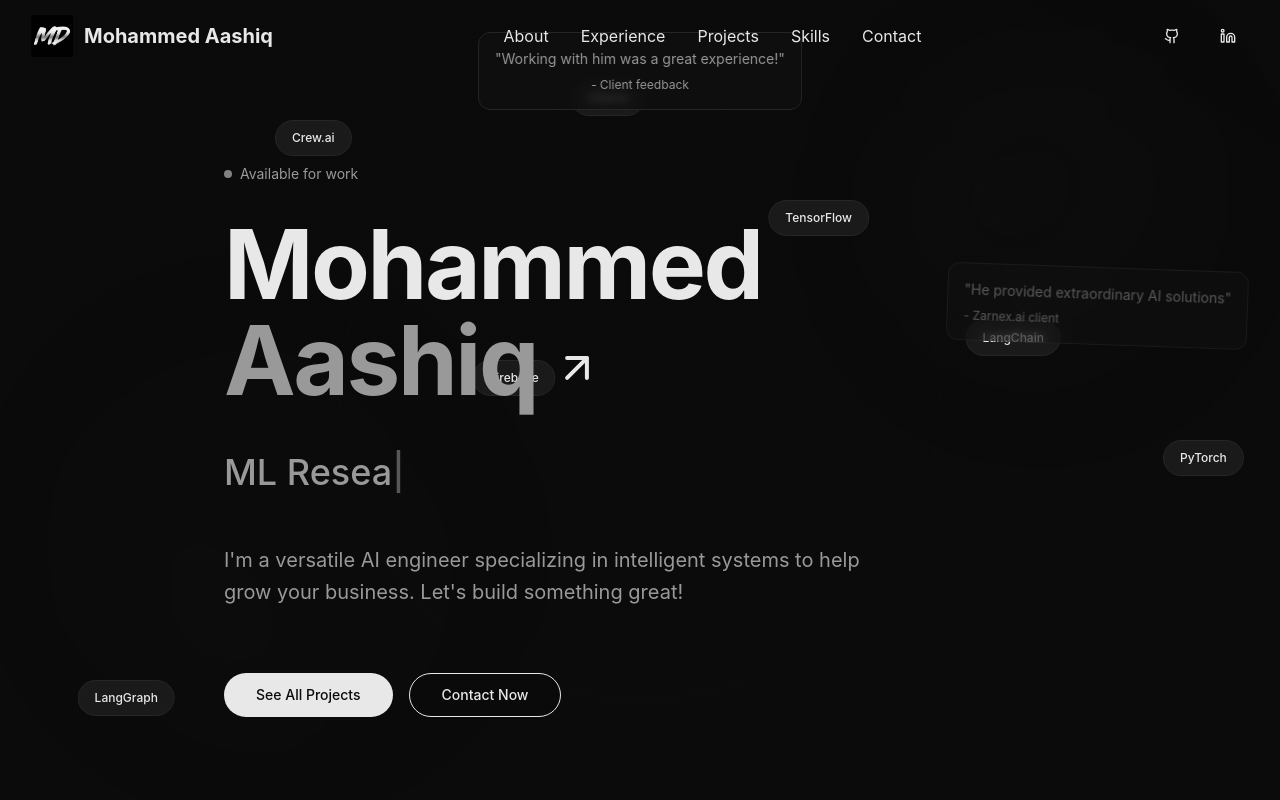
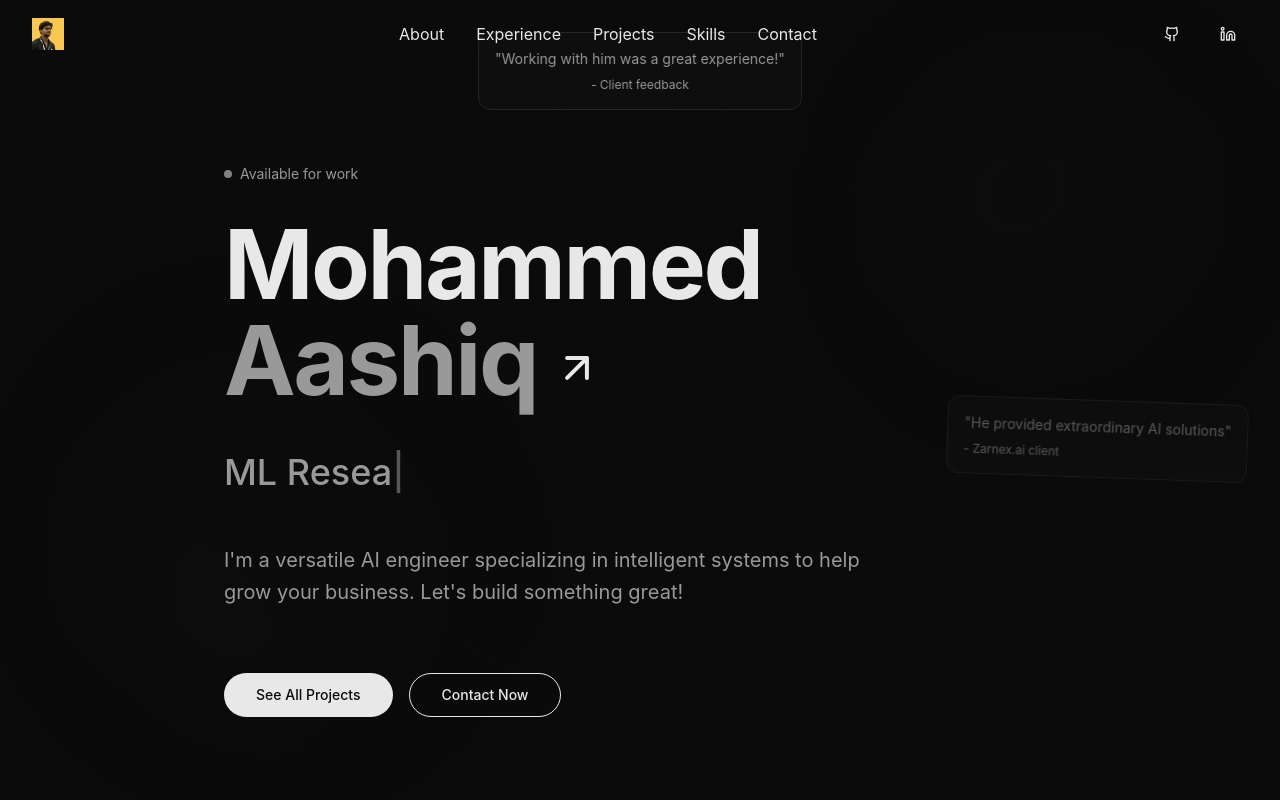
Before and after one commit to Imran200216/Imran-Portfolio-React, a React (Vite) app: page / in a window 1280 px wide. Shown: the top 800 px of the page. Built offline with nearby package versions, Linux system fonts and the light colour scheme.

Commit message:
Refactor:
Enhance hero section, adjust testimonial, and update navigation.

```diff
--- a/src/components/HeroSection.tsx
+++ b/src/components/HeroSection.tsx
@@ -47,6 +47,10 @@ export const HeroSection = () => {
     document.getElementById('contact')?.scrollIntoView({ behavior: 'smooth' });
   };
 
+  const scrollToAbout = () => {
+    document.getElementById('about')?.scrollIntoView({ behavior: 'smooth' });
+  };
+
   return (
     <section className="min-h-screen flex items-center justify-center relative overflow-hidden pt-20">
       {/* Testimonials at top */}
@@ -65,20 +69,8 @@ export const HeroSection = () => {
         <div className="absolute top-1/2 left-1/2 transform -translate-x-1/2 -translate-y-1/2 w-[600px] h-[600px] border border-border/10 rounded-full"></div>
       </div>
 
-      {/* Floating AI Technologies */}
-      <div className="absolute inset-0 overflow-hidden pointer-events-none">
-        <div className="floating-tech tech-1">Ollama</div>
-        <div className="floating-tech tech-2">TensorFlow</div>
-        <div className="floating-tech tech-3">LangChain</div>
-        <div className="floating-tech tech-4">PyTorch</div>
-        <div className="floating-tech tech-5">Vertex AI</div>
-        <div className="floating-tech tech-6">LangGraph</div>
-        <div className="floating-tech tech-7">Crew.ai</div>
-        <div className="floating-tech tech-8">Firebase</div>
-      </div>
-
-      {/* Floating testimonial card on right */}
-      <div className="absolute top-1/3 right-8 bg-card/80 backdrop-blur-sm border border-border rounded-lg p-4 max-w-xs transform rotate-2 animate-pulse">
+      {/* Floating testimonial card on right - moved a bit down */}
+      <div className="absolute top-1/2 right-8 bg-card/80 backdrop-blur-sm border border-border rounded-lg p-4 max-w-xs transform rotate-2 animate-pulse">
         <p className="text-sm text-muted-foreground mb-2">"He provided extraordinary AI solutions"</p>
         <p className="text-xs text-muted-foreground">- Zarnex.ai client</p>
       </div>
@@ -94,7 +86,10 @@ export const HeroSection = () => {
           <div className="space-y-6">
             <h1 className="text-6xl sm:text-7xl lg:text-8xl font-bold tracking-tight">
               Mohammed <span className="text-muted-foreground">Aashiq</span>
-              <ArrowRight className="inline-block w-12 h-12 ml-4 transform -rotate-45" />
+              <ArrowRight
+                className="inline-block w-12 h-12 ml-4 transform -rotate-45 cursor-pointer hover:scale-110 transition-transform"
+                onClick={scrollToAbout}
+              />
             </h1>
 
             <div className="h-20 flex items-center">
--- a/src/components/Navigation.tsx
+++ b/src/components/Navigation.tsx
@@ -27,11 +27,10 @@ export const Navigation = () => {
         <div className="flex justify-between items-center py-4">
           <div className="flex items-center space-x-3">
             <img
-              src="/lovable-uploads/7f0162b0-904c-4ef9-b601-6e8bad918dde.png"
+              src="/lovable-uploads/6d1eec40-9ea8-43ce-9aab-8c45748e5c14.png"
               alt="MA Logo"
-              className="w-10 h-10 neural-pulse"
+              className="w-8 h-8"
             />
-            <span className="font-bold text-xl">Mohammed Aashiq</span>
           </div>
 
           <div className="hidden md:flex items-center space-x-8">
--- a/src/components/TestimonialsSection.tsx
+++ b/src/components/TestimonialsSection.tsx
@@ -70,7 +70,8 @@ export const TestimonialsSection = () => {
                     {[...Array(5)].map((_, i) => (
                       <Star
                         key={i}
-                        className={`w-4 h-4 ${i < testimonial.rating ? 'fill-muted-foreground text-muted-foreground' : 'text-border'}`}
+                        className={`w-4 h-4 ${i < testimonial.rating ? 'text-[#FFD700]' : 'text-border'}`}
+                        fill={i < testimonial.rating ? '#FFD700' : 'none'}
                       />
                     ))}
                   </div>
--- a/src/index.css
+++ b/src/index.css
@@ -81,54 +81,6 @@
   html {
     scroll-behavior: smooth;
   }
-}
-
-/* Floating Technologies */
-.floating-tech {
-  position: absolute;
-  background: hsl(var(--muted));
-  border: 1px solid hsl(var(--border));
-  color: hsl(var(--foreground));
-  padding: 8px 16px;
-  border-radius: 20px;
-  font-size: 12px;
-  font-weight: 500;
-  animation: float-across 15s linear infinite;
-}
-
-.floating-tech-bg {
-  position: absolute;
-  background: hsl(var(--muted) / 0.5);
-  border: 1px solid hsl(var(--border) / 0.3);
-  color: hsl(var(--muted-foreground) / 0.4);
-  padding: 6px 12px;
-  border-radius: 16px;
-  font-size: 10px;
-  font-weight: 400;
-  animation: float-across 20s linear infinite;
-}
-
-.tech-1 { top: 10%; animation-delay: 0s; }
-.tech-2 { top: 25%; animation-delay: -2s; }
-.tech-3 { top: 40%; animation-delay: -4s; }
-.tech-4 { top: 55%; animation-delay: -6s; }
-.tech-5 { top: 70%; animation-delay: -8s; }
-.tech-6 { top: 85%; animation-delay: -10s; }
-.tech-7 { top: 15%; animation-delay: -12s; }
-.tech-8 { top: 45%; animation-delay: -14s; }
-
-.tech-bg-1 { top: 15%; animation-delay: -1s; }
-.tech-bg-2 { top: 35%; animation-delay: -3s; }
-.tech-bg-3 { top: 55%; animation-delay: -5s; }
-.tech-bg-4 { top: 75%; animation-delay: -7s; }
-.tech-bg-5 { top: 25%; animation-delay: -9s; }
-.tech-bg-6 { top: 65%; animation-delay: -11s; }
-
-@keyframes float-across {
-  0% { transform: translateX(-100px); opacity: 0; }
-  10% { opacity: 1; }
-  90% { opacity: 1; }
-  100% { transform: translateX(calc(100vw + 100px)); opacity: 0; }
 }
 
 /* Custom AI Animations */
```
